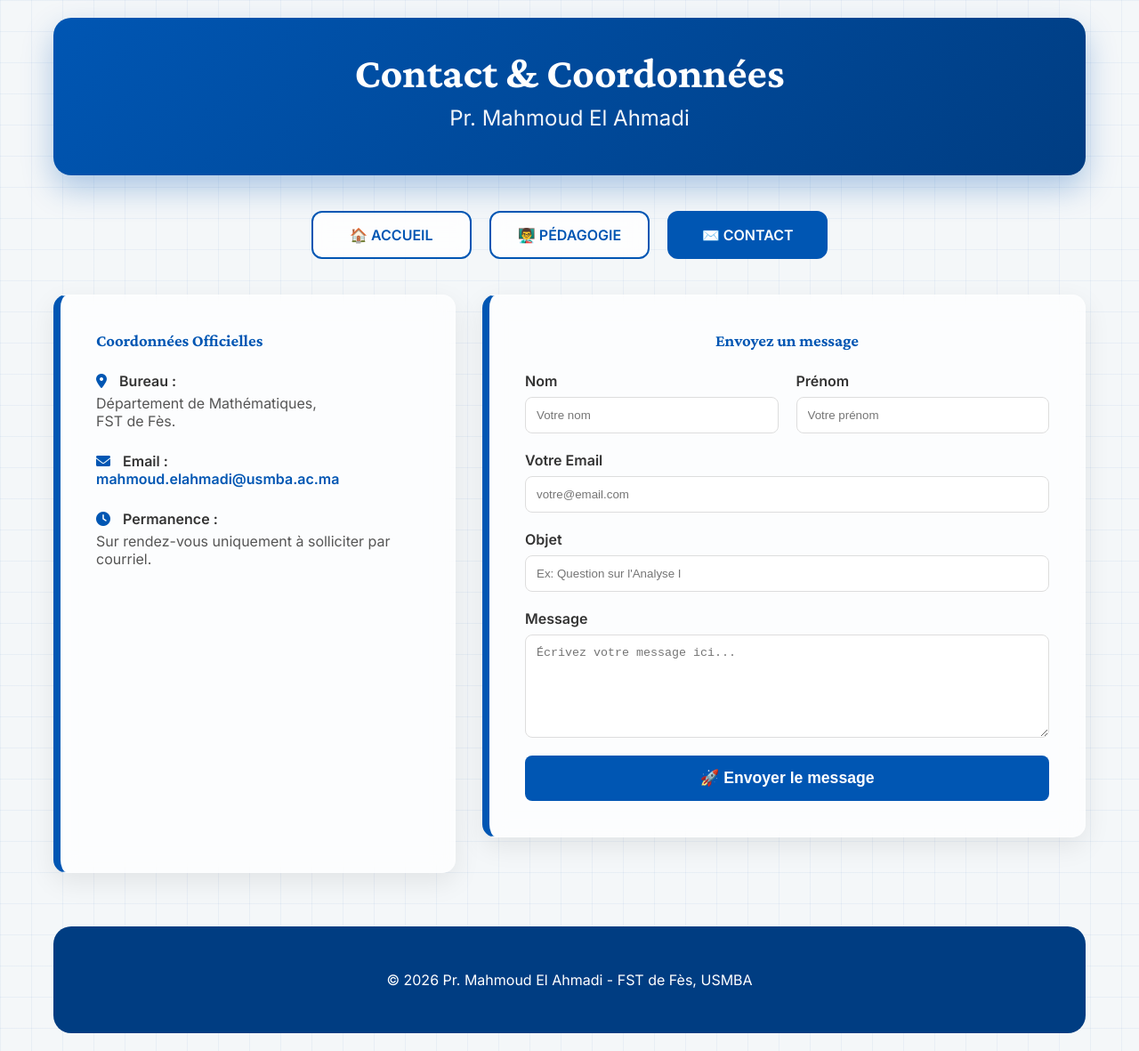
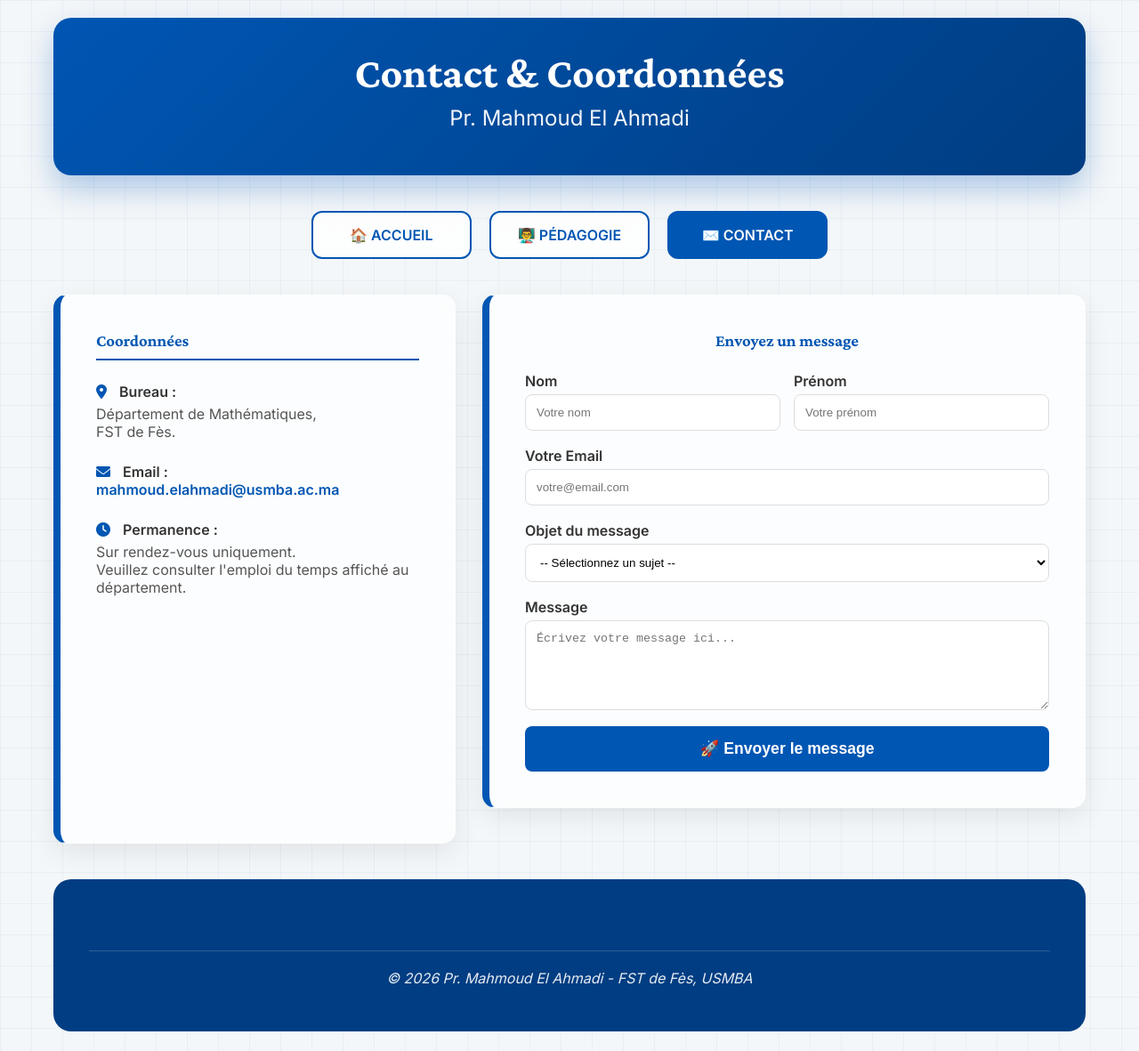
Before and after one commit to mahmoudmath/mahmoudmath.github.io, a Jekyll site: the page contact.html, which Jekyll copies as it is, in a window 1280 px wide. Shown: the whole page at 89% size. Built offline with Jekyll 4.4.1, drawn with Linux system fonts in a browser that asks for light colours.

Commit message:
Update contact.html

```diff
--- a/contact.html
+++ b/contact.html
@@ -4,7 +4,7 @@
     <meta charset="UTF-8">
     <meta name="viewport" content="width=device-width, initial-scale=1.0">
     <title>Contact - Pr. Mahmoud El Ahmadi</title>
-    <!-- On utilise votre fichier CSS commun pour garder la grille de fond et le style -->
+    <!-- Utilisation de votre style commun pour la grille de fond -->
     <link rel="stylesheet" href="style.css">
     <link rel="stylesheet" href="https://cdnjs.cloudflare.com/ajax/libs/font-awesome/6.0.0/css/all.min.css">
     <link href="https://unpkg.com/aos@2.3.1/dist/aos.css" rel="stylesheet">
@@ -26,73 +26,72 @@
             <a href="contact.html" class="nav-card active">✉️ CONTACT</a>
         </nav>
 
-        <!-- GRILLE DE CONTACT (2 COLONNES) -->
-        <div style="display: grid; grid-template-columns: 1fr 1.5fr; gap: 30px; margin-top: 30px;" class="contact-grid">
+        <div class="contact-grid" style="display: grid; grid-template-columns: 1fr 1.5fr; gap: 30px; margin-top: 30px;">
 
-            <!-- GAUCHE : INFOS DE BUREAU -->
+            <!-- COLONNE GAUCHE : INFOS OFFICIELLES -->
             <aside data-aos="fade-right">
                 <div class="presentation" style="height: 100%; border-left: 8px solid #0056b3;">
-                    <h3 style="color: #0056b3; margin-bottom: 25px;">Coordonnées Officielles</h3>
+                    <h3 style="color: #0056b3; margin-bottom: 25px; border-bottom: 2px solid #0056b3; padding-bottom: 10px;">Coordonnées</h3>
 
                     <div style="margin-bottom: 25px;">
-                        <p style="font-weight: bold;"><i class="fas fa-map-marker-alt" style="color:#0056b3; margin-right: 10px;"></i> Bureau :</p>
-                        <p style="color: #555; margin-top: 5px;">
-                            Département de Mathématiques,<br>
-                            FST de Fès.
-                        </p>
+                        <p style="font-weight: bold; color: #333;"><i class="fas fa-map-marker-alt" style="color:#0056b3; margin-right: 10px;"></i> Bureau :</p>
+                        <p style="color: #555; margin-top: 5px;">Département de Mathématiques,<br>FST de Fès.</p>
                     </div>
 
                     <div style="margin-bottom: 25px;">
-                        <p style="font-weight: bold;"><i class="fas fa-envelope" style="color:#0056b3; margin-right: 10px;"></i> Email :</p>
+                        <p style="font-weight: bold; color: #333;"><i class="fas fa-envelope" style="color:#0056b3; margin-right: 10px;"></i> Email :</p>
                         <p style="color: #0056b3; font-weight: 600;">mahmoud.elahmadi@usmba.ac.ma</p>
                     </div>
 
                     <div style="margin-bottom: 25px;">
-                        <p style="font-weight: bold;"><i class="fas fa-clock" style="color:#0056b3; margin-right: 10px;"></i> Permanence :</p>
-                        <p style="color: #555; margin-top: 5px;">Sur rendez-vous uniquement à solliciter par courriel.</p>
+                        <p style="font-weight: bold; color: #333;"><i class="fas fa-clock" style="color:#0056b3; margin-right: 10px;"></i> Permanence :</p>
+                        <p style="color: #555; margin-top: 5px;">Sur rendez-vous uniquement.<br>Veuillez consulter l'emploi du temps affiché au département.</p>
                     </div>
                 </div>
             </aside>
 
-            <!-- DROITE : FORMULAIRE -->
+            <!-- COLONNE DROITE : FORMULAIRE COMPLET -->
             <main data-aos="fade-left">
                 <div class="presentation">
-                    <h3 style="text-align: center; color: #0056b3; margin-bottom: 25px;">Envoyez un message</h3>
+                    <h3 style="color: #0056b3; margin-bottom: 25px; text-align: center;">Envoyez un message</h3>
 
-                    <form action="https://formspree.io/f/xjgekbrr" method="POST" style="display: flex; flex-direction: column; gap: 20px;">
+                    <!-- Votre action Formspree corrigée -->
+                    <form action="https://formspree.io/f/xjgekbrr" method="POST" style="display: flex; flex-direction: column; gap: 18px;">
 
-                        <!-- Ligne Nom / Prénom -->
-                        <div style="display: grid; grid-template-columns: 1fr 1fr; gap: 20px;">
-                            <div style="display: flex; flex-direction: column; gap: 8px;">
+                        <div style="display: grid; grid-template-columns: 1fr 1fr; gap: 15px;">
+                            <div style="display: flex; flex-direction: column; gap: 5px;">
                                 <label style="font-weight: 600;">Nom</label>
-                                <input type="text" name="nom" required placeholder="Votre nom" style="padding: 12px; border: 1px solid #ddd; border-radius: 8px; outline: none;">
+                                <input type="text" name="nom" placeholder="Votre nom" required style="padding:12px; border-radius:8px; border:1px solid #ddd; outline: none;">
                             </div>
-                            <div style="display: flex; flex-direction: column; gap: 8px;">
+                            <div style="display: flex; flex-direction: column; gap: 5px;">
                                 <label style="font-weight: 600;">Prénom</label>
-                                <input type="text" name="prenom" required placeholder="Votre prénom" style="padding: 12px; border: 1px solid #ddd; border-radius: 8px; outline: none;">
+                                <input type="text" name="prenom" placeholder="Votre prénom" required style="padding:12px; border-radius:8px; border:1px solid #ddd; outline: none;">
                             </div>
                         </div>
 
-                        <!-- Email -->
-                        <div style="display: flex; flex-direction: column; gap: 8px;">
+                        <div style="display: flex; flex-direction: column; gap: 5px;">
                             <label style="font-weight: 600;">Votre Email</label>
-                            <input type="email" name="email" required placeholder="votre@email.com" style="padding: 12px; border: 1px solid #ddd; border-radius: 8px; outline: none;">
+                            <input type="email" name="email" placeholder="votre@email.com" required style="padding:12px; border-radius:8px; border:1px solid #ddd; outline: none;">
                         </div>
 
-                        <!-- Objet -->
-                        <div style="display: flex; flex-direction: column; gap: 8px;">
-                            <label style="font-weight: 600;">Objet</label>
-                            <input type="text" name="objet" required placeholder="Ex: Question sur l'Analyse I" style="padding: 12px; border: 1px solid #ddd; border-radius: 8px; outline: none;">
+                        <!-- MENU DÉROULANT POUR L'OBJET -->
+                        <div style="display: flex; flex-direction: column; gap: 5px;">
+                            <label style="font-weight: 600;">Objet du message</label>
+                            <select name="objet" required style="padding:12px; border-radius:8px; border:1px solid #ddd; outline: none; background: white; cursor: pointer;">
+                                <option value="" disabled selected>-- Sélectionnez un sujet --</option>
+                                <option value="Question Analyse">Question sur un cours (Analyse)</option>
+                                <option value="Rendez-vous">Demande de rendez-vous</option>
+                                <option value="Collaboration">Collaboration / Recherche Scientifique</option>
+                                <option value="Autre">Autre demande</option>
+                            </select>
                         </div>
 
-                        <!-- Message -->
-                        <div style="display: flex; flex-direction: column; gap: 8px;">
+                        <div style="display: flex; flex-direction: column; gap: 5px;">
                             <label style="font-weight: 600;">Message</label>
-                            <textarea name="message" rows="6" required placeholder="Écrivez votre message ici..." style="padding: 12px; border: 1px solid #ddd; border-radius: 8px; outline: none; resize: vertical;"></textarea>
+                            <textarea name="message" rows="5" placeholder="Écrivez votre message ici..." required style="padding:12px; border-radius:8px; border:1px solid #ddd; outline: none; resize: vertical;"></textarea>
                         </div>
 
-                        <!-- Bouton d'envoi -->
-                        <button type="submit" style="background: #0056b3; color: white; padding: 15px; border: none; border-radius: 8px; font-weight: bold; font-size: 1.1em; cursor: pointer; transition: 0.3s;">
+                        <button type="submit" style="background:#0056b3; color:white; border:none; padding:15px; border-radius:8px; cursor:pointer; font-size: 1.1em; font-weight: bold; transition: 0.3s;">
                             🚀 Envoyer le message
                         </button>
                     </form>
@@ -100,12 +99,11 @@
             </main>
         </div>
 
-        <footer class="professor-footer">
-            <p>© 2026 Pr. Mahmoud El Ahmadi - FST de Fès, USMBA</p>
+        <footer class="professor-footer" style="margin-top: 40px;">
+            <div class="signature"><p>© 2026 Pr. Mahmoud El Ahmadi - FST de Fès, USMBA</p></div>
         </footer>
     </div>
 
-    <!-- Scripts pour les animations -->
     <script src="https://unpkg.com/aos@2.3.1/dist/aos.js"></script>
     <script>AOS.init();</script>
 </body>
```
